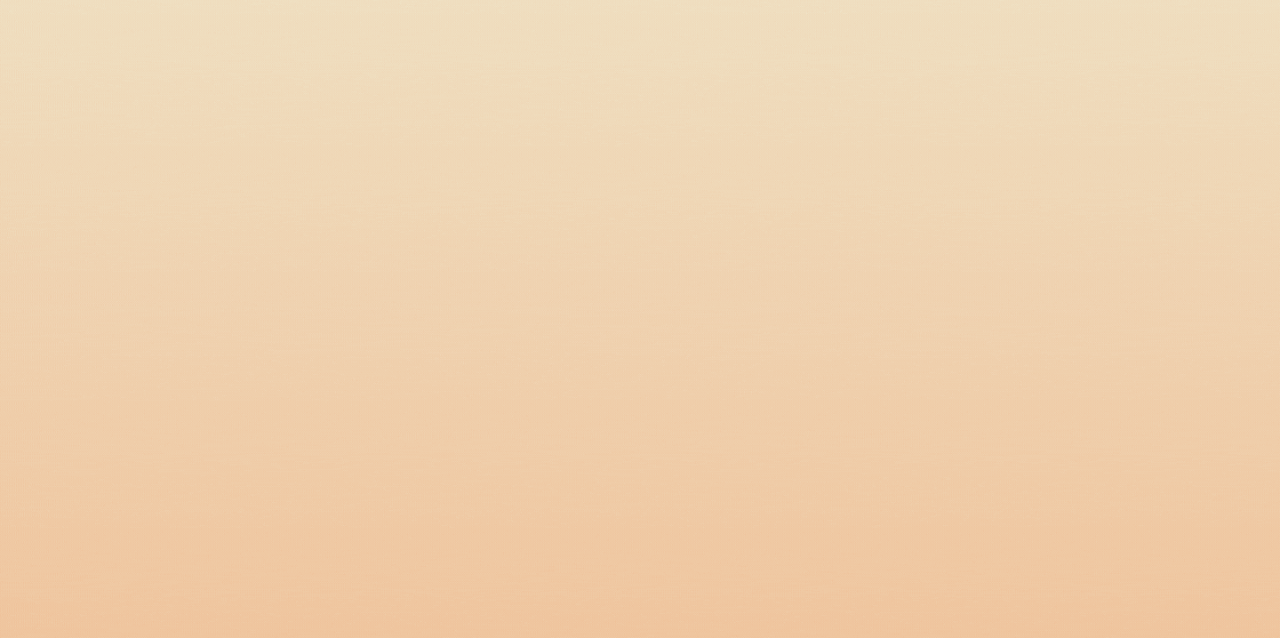
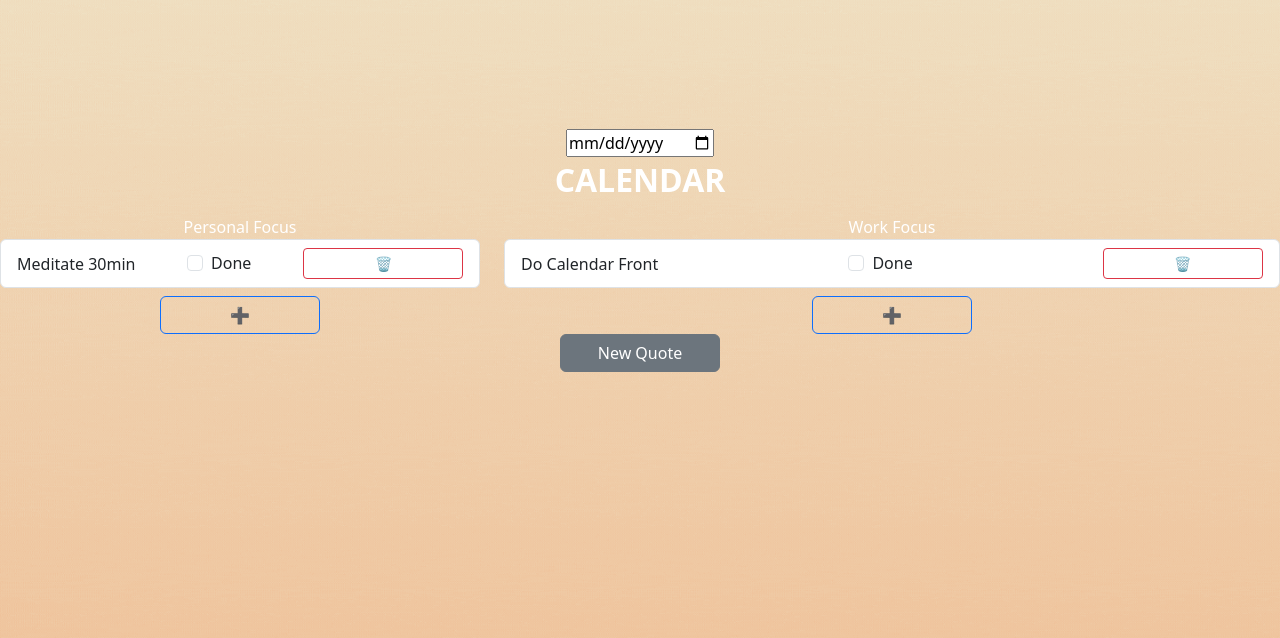
Before and after one commit to Lehti-A/calendrifyfront, a Vue app: page /calendar in a window 1280 px wide. Shown: the part 162-800 px from the top of the page. Built offline with nearby package versions, Linux system fonts and the light colour scheme.

Commit message:
CALENDARVIEW WIP

```diff
--- a/src/views/CalendarView.vue
+++ b/src/views/CalendarView.vue
@@ -1,20 +1,76 @@
 <template>
+  <div class="content">
+    <input type="date" name="" id="">
+    <div class="row justify-content-center mt-1">
+      <div class="col-md-8 d-flex flex-column align-items-center justify-content-center text-center">
+        <h2 class="fw-bold">CALENDAR</h2>
+      </div>
+    </div>
 
-
-
-
-
+    <div class="row justify-content-center mt-1" style="max-width: 800px; margin: 0 auto;">
+      <div class="col text-center">
+        {{ quote }}
+      </div>
+    </div>
+    <div class="row justify-content-center mt-1">
+      <div class="col" style="width: 800px;" > Personal Focus
+        <ul class="list-group">
+          <li class="list-group-item d-flex justify-content-between align-items-center">
+            Meditate 30min
+            <div class="form-check">
+              <input class="form-check-input" type="checkbox" value="" id="flexCheckDefault">
+              <label class="form-check-label" for="flexCheckDefault"> Done </label>
+            </div>
+            <button class="btn btn-sm btn-outline-danger" @click="removeTask('personal', index)">🗑️</button>
+          </li>
+        </ul>
+        <button class="btn btn-outline-primary mt-2" @click="addTask('personal')">➕</button>
+      </div>
+      <div class="col-4" style="width: 800px;" > Work Focus
+        <ul class="list-group">
+          <li class="list-group-item d-flex justify-content-between align-items-center">
+            Do Calendar Front
+            <div class="form-check">
+              <input class="form-check-input" type="checkbox" value="" id="flexCheckDefault">
+              <label class="form-check-label" for="flexCheckDefault"> Done </label>
+            </div>
+            <button class="btn btn-sm btn-outline-danger" @click="removeTask('personal', index)">🗑️</button>
+          </li>
+        </ul>
+        <button class="btn btn-outline-primary mt-2" @click="addTask('personal')">➕</button>
+      </div>
+    </div>
+    <button type="button" class="btn btn-secondary" @click="fetchData">New Quote</button>
+  </div>
 </template>
 
+<script>
+import axios from 'axios';
 
+export default {
+  name: "CalendarView",
 
+  data() {
+    return {
+      quote: '',
+    }
+  },
 
-
-
-
-
-<script>
-export default {
-  name: "CalendarView"
+  methods: {
+    async fetchData() {
+      const API_KEY = "LEYV9brNOkL8XXrRckzhbQ==0eV9fA97U9SIpoyC";
+      try {
+        const response = await axios.get("https://api.api-ninjas.com/v1/quotes", {
+          headers: {
+            "X-Api-Key": API_KEY
+          }
+        });
+        this.quote = response.data[0]?.quote || "No quote available";
+      } catch (error) {
+        console.error("Error fetching data:", error);
+        this.quote = "Failed to load quote.";
+      }
+    }
+  }
 }
 </script>
```
